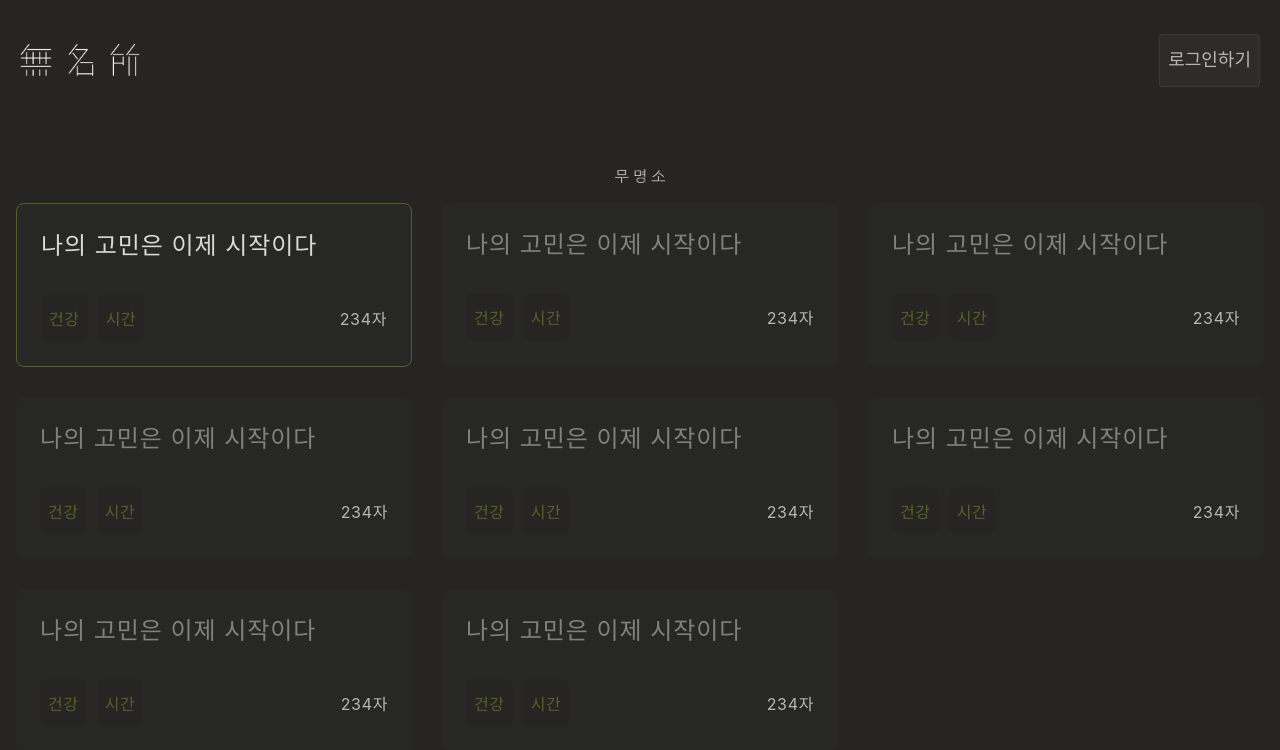
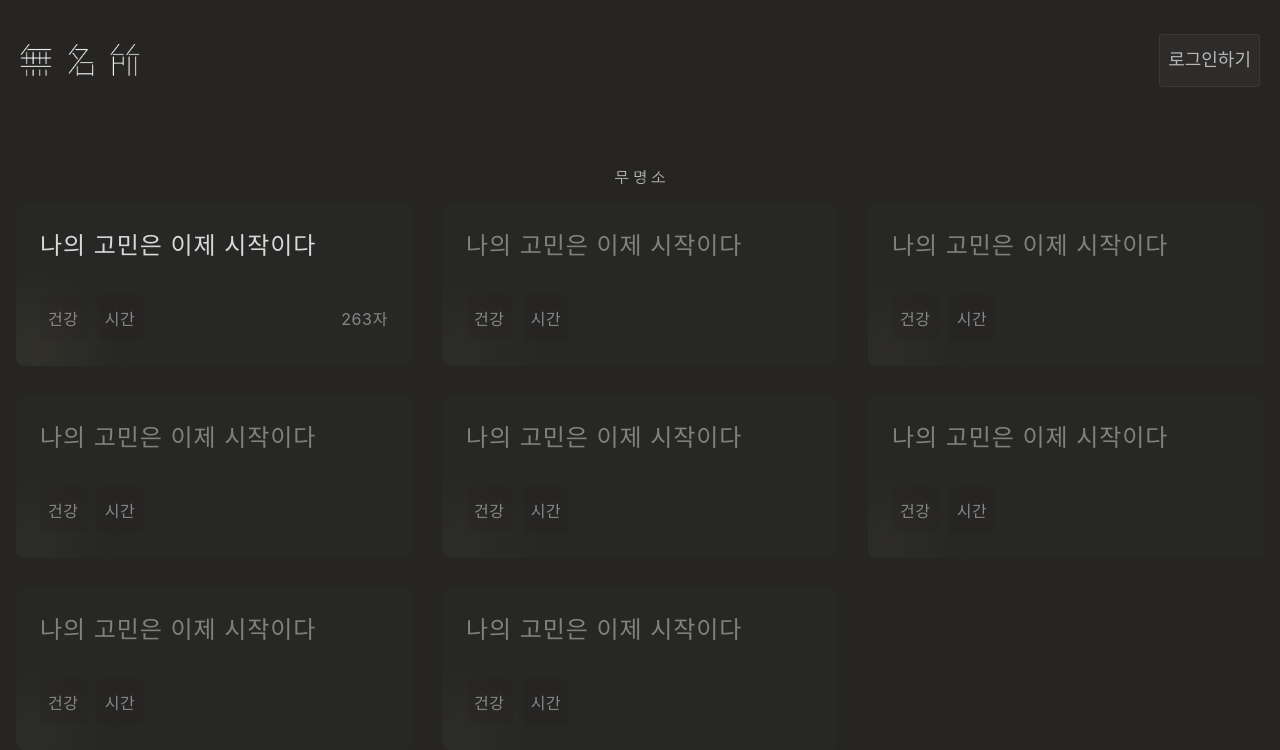
Before and after one commit to NamelessChamberORG/NamelessChamber_frontend, a React (Vite) app: page /diary/submit in a window 1280 px wide. Shown: the top 750 px of the page. Built offline with nearby package versions, Linux system fonts and the light colour scheme; a web font is replaced by a local one.

Commit message:
💄  style: apply design change to card component (#17)

```diff
--- a/src/features/diary/components/card/Card.module.css
+++ b/src/features/diary/components/card/Card.module.css
@@ -12,6 +12,16 @@
   gap: 3rem;
   background-color: rgba(41, 40, 39, 0.6);
   transition: background-color 0.3s, color 0.3s;
+
+  /* 글로우를 카드 안에 가두기 */
+  position: relative;
+  overflow: hidden;
+
+  --glow-x: 5%;
+  --glow-y: 90%;
+  --glow-size: 240px;
+  --glow-blur: 24px;
+  --glow-opacity: 0.08;
 }
 
 .card > div {
@@ -25,14 +35,53 @@
   background-color: #292827;
 }
 
+/* --------- 라이트(원형 글로우) 레이어 --------- */
+.card::before {
+  content: "";
+  position: absolute;
+  width: var(--glow-size);
+  height: var(--glow-size);
+
+  /* 마우스 위치(또는 기본 위치)로 이동 */
+  left: var(--glow-x);
+  top: var(--glow-y);
+  transform: translate(-50%, -50%);
+
+  background: radial-gradient(
+    50% 50% at 50% 50%,
+    rgba(253, 235, 153, 1) 0%,
+    rgba(253, 235, 153, 0.35) 35%,
+    rgba(253, 235, 153, 0) 70%
+  );
+  filter: blur(var(--glow-blur));
+  opacity: var(--glow-opacity);
+  pointer-events: none;
+  transition: opacity 0.25s ease, transform 0.25s ease;
+}
+
+.card:hover::before {
+  opacity: calc(var(--glow-opacity) + 0.04);
+  transform: translate(-50%, -50%) scale(1.03);
+}
+
+/* authorType별 opacity 설정 */
 .card.self {
-  border: var(--color-green) solid 0.1rem;
+  --glow-opacity: 0.08;
+}
+.card.self:hover::before {
+  opacity: calc(0.08 + 0.04);
+}
+
+.card.other {
+  --glow-opacity: 0.04;
+}
+.card.other:hover::before {
+  opacity: 0.12;
 }
 
 .card.other {
   border: none;
 }
-
 .card.other:hover {
   background-color: rgba(135, 135, 135, 0.1);
 }
--- a/src/features/diary/components/card/Card.tsx
+++ b/src/features/diary/components/card/Card.tsx
@@ -8,15 +8,16 @@ type CardProps = ComponentPropsWithoutRef<"li"> & {
   title: string;
   tags: string[];
   authorType: "self" | "other";
+  textCount: number;
 };
 
-const Card = ({ title, tags, authorType, ...props }: CardProps) => {
+const Card = ({ title, tags, authorType, textCount, ...props }: CardProps) => {
   return (
     <li className={`${classes.card} ${classes[authorType]}`} {...props}>
       <Title authorType={authorType}>{title}</Title>
       <div>
         <TagList tags={tags} />
-        <Count>{234}</Count>
+        {authorType == "self" && <Count>{textCount}</Count>}
       </div>
     </li>
   );
--- a/src/features/diary/components/card/CardList.tsx
+++ b/src/features/diary/components/card/CardList.tsx
@@ -15,6 +15,7 @@ const CardList = () => {
           title={diary.title}
           tags={diary.tags}
           authorType={diary.authorType}
+          textCount={diary.textCount}
         />
       ))}
     </ul>
--- a/src/features/diary/components/count/Count.module.css
+++ b/src/features/diary/components/count/Count.module.css
@@ -1,4 +1,5 @@
 .count {
+  color: var(--color-gray-3);
   font-family: var(--c1-font-family);
   font-weight: var(--c1-font-weight);
   font-size: var(--c1-font-size);
--- a/src/features/diary/components/tag/Tag.module.css
+++ b/src/features/diary/components/tag/Tag.module.css
@@ -1,5 +1,5 @@
 .tag {
-  color: var(--color-green);
+  color: var(--color-gray-3);
   padding: 1.2rem 0.8rem;
   border-radius: 0.8rem;
   box-sizing: border-box;
```
